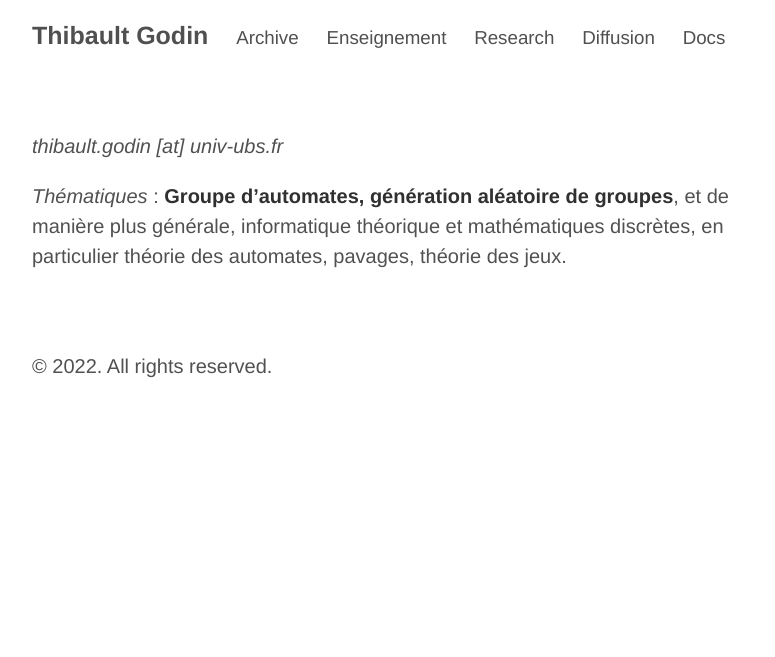
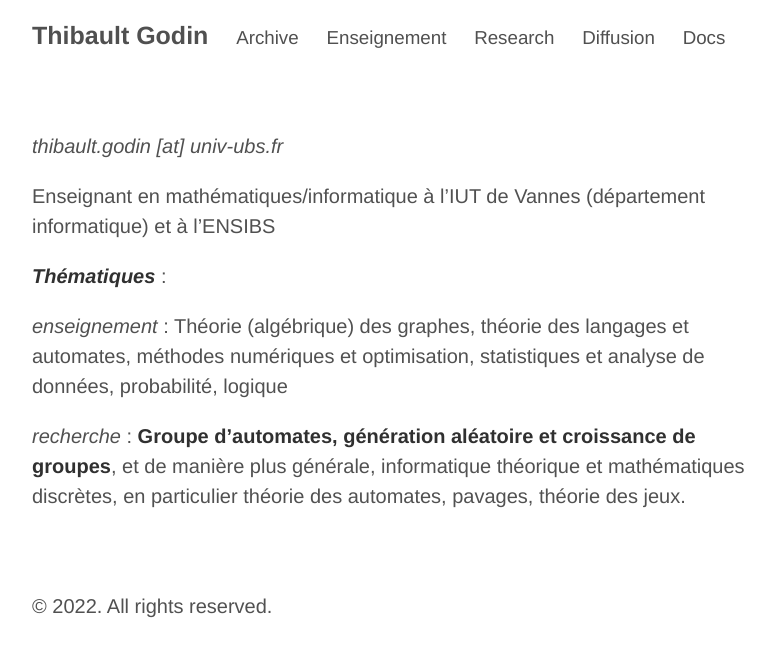
Before and after one commit to thibgodin/thibgodin.github.io, a Jekyll site: the page built from about.md, in a window 1280 px wide. Shown: the top 657 px of the page, without its empty margins (248-1023 px from the left). Built offline with Jekyll 4.4.1, drawn with Linux system fonts in a browser that asks for light colours; our own code applies the rules of GitHub Pages for plain Markdown files.

Commit message:
update about

```diff
--- a/about.md
+++ b/about.md
@@ -1,4 +1,12 @@
 
 _thibault.godin [at] univ-ubs.fr_
 
-_Thématiques_ : **Groupe d'automates, génération aléatoire de groupes**, et de manière plus générale,  informatique théorique et mathématiques discrètes, en particulier théorie des automates, pavages, théorie des jeux.
+Enseignant en mathématiques/informatique à l'IUT de Vannes (département informatique) et à l'ENSIBS
+
+
+**_Thématiques_** :
+
+
+_enseignement_ : Théorie (algébrique) des graphes, théorie des langages et automates, méthodes numériques et optimisation, statistiques et analyse de données, probabilité, logique
+
+_recherche_ : **Groupe d'automates, génération aléatoire et croissance de groupes**, et de manière plus générale,  informatique théorique et mathématiques discrètes, en particulier théorie des automates, pavages, théorie des jeux.
```
